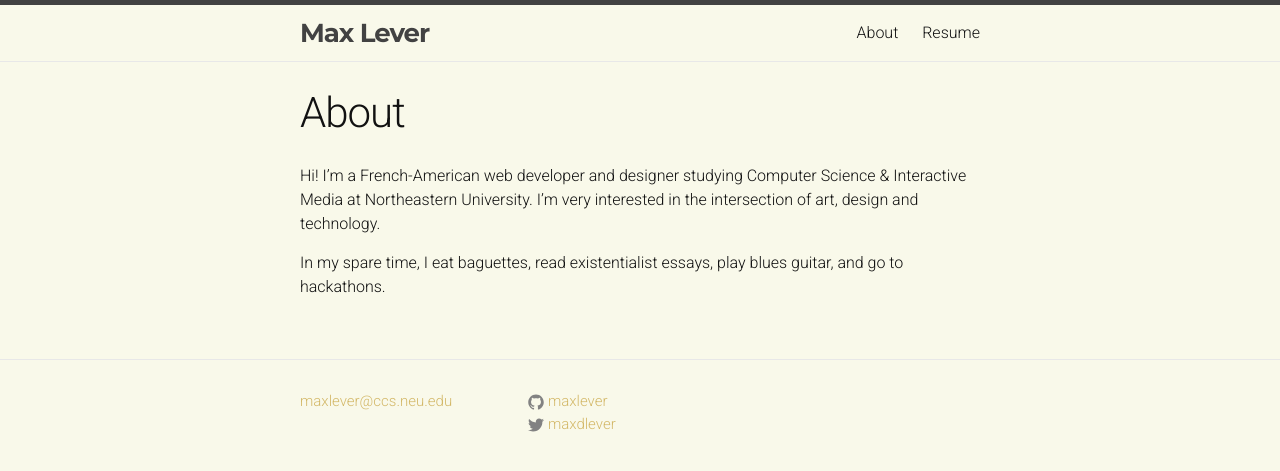
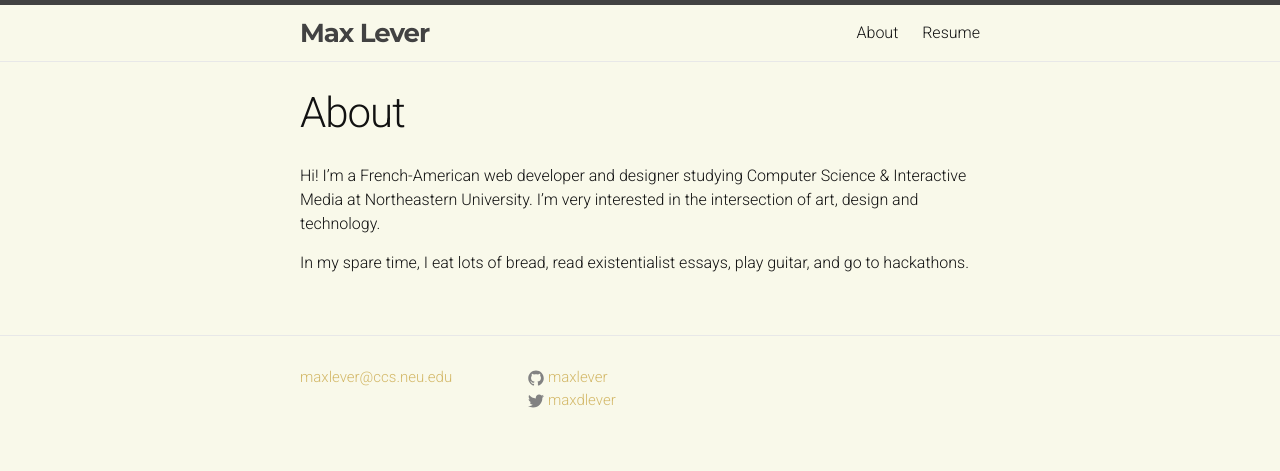
Before and after one commit to maxlever/maxlever.me, a Jekyll site: the page built from about.md, in a window 1280 px wide. Shown: the top 471 px of the page. Built offline with Jekyll 4.4.1, drawn with Linux system fonts in a browser that asks for light colours.

Commit message:
update about

```diff
--- a/about.md
+++ b/about.md
@@ -6,4 +6,4 @@ permalink: /about/
 
 Hi! I'm a French-American web developer and designer studying Computer Science & Interactive Media at Northeastern University. I'm very interested in the intersection of art, design and technology.
 
-In my spare time, I eat baguettes, read existentialist essays, play blues guitar, and go to hackathons.
+In my spare time, I eat lots of bread, read existentialist essays, play guitar, and go to hackathons.
```
